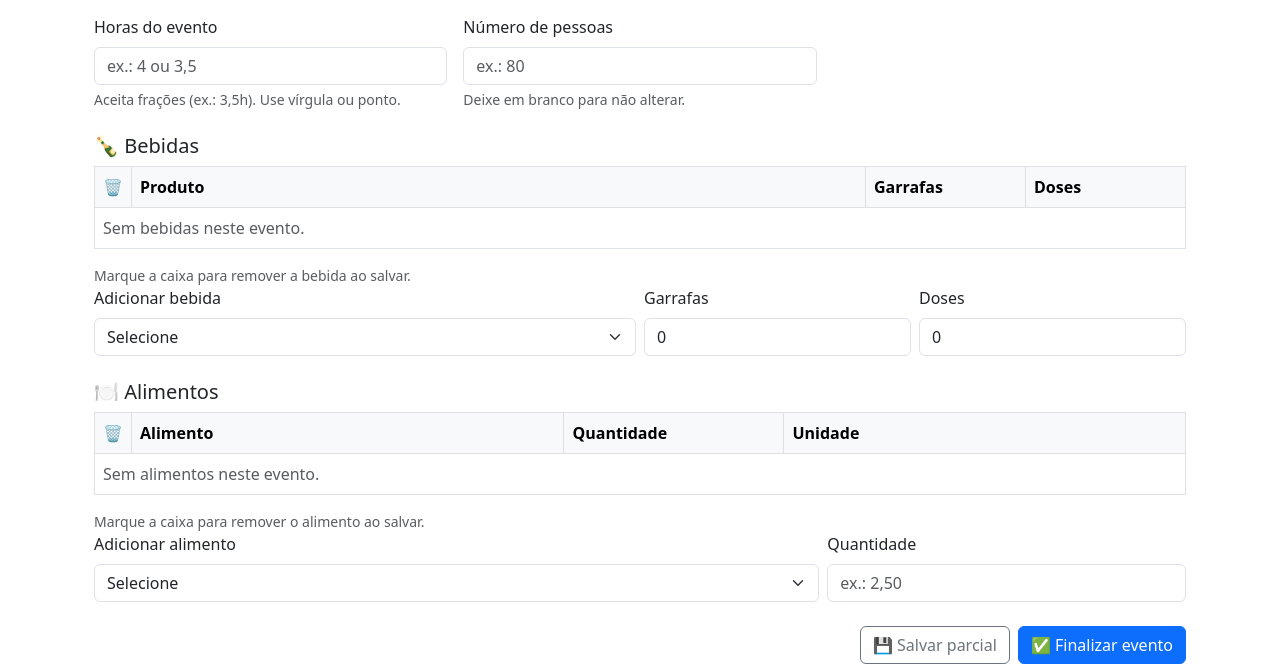
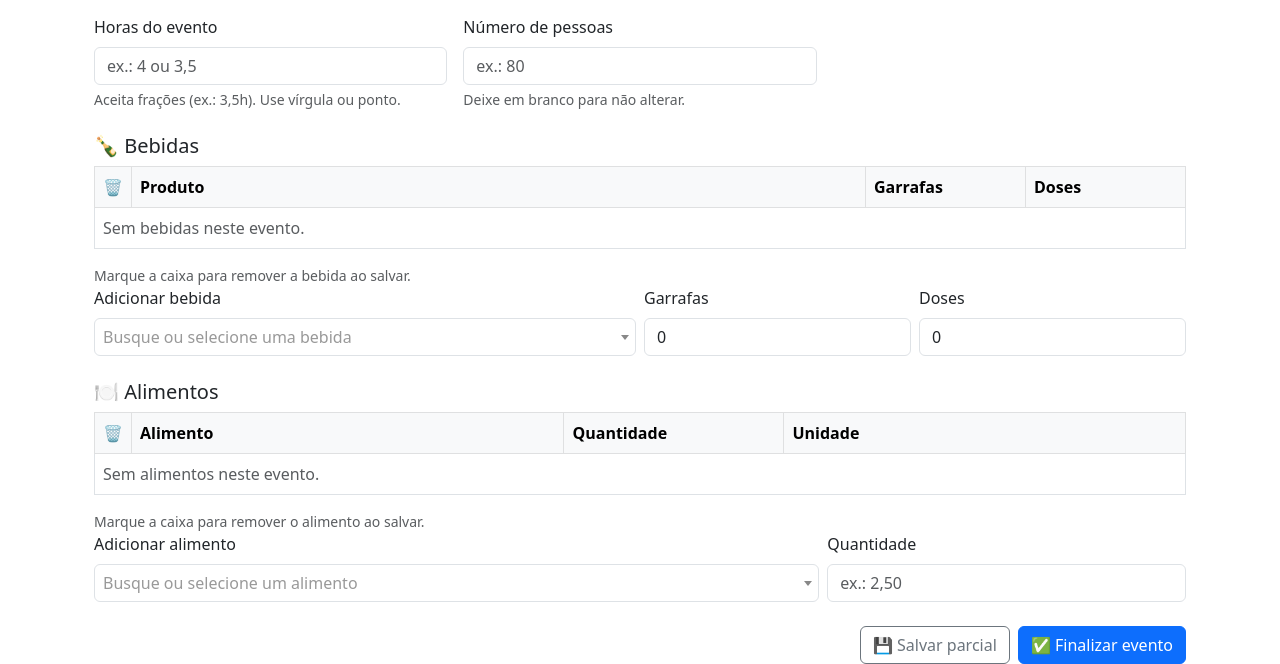
Before and after one commit to LucasAvilaP/sistema_bares, a Django app: template core/templates/eventos/editar_evento.html in a window 1280 px wide. Shown: the part 159-823 px from the top of the page. Run offline with Django 5.2, Linux system fonts and the light colour scheme; the template is opened without the code that fills it, so the values that code supplies are empty; some libraries are stand-ins or nearby versions.

Commit message:
corrigindo erro na lista

```diff
--- a/core/templates/eventos/editar_evento.html
+++ b/core/templates/eventos/editar_evento.html
@@ -2,6 +2,24 @@
 {% load custom_filters %}
 {% load l10n %}
 {% block content %}
+
+<!-- CSS do Select2 para estilização do campo de busca -->
+<link href="https://cdn.jsdelivr.net/npm/select2@4.1.0-rc.0/dist/css/select2.min.css" rel="stylesheet" />
+<style>
+  /* Pequeno ajuste para o Select2 ficar com a mesma altura dos inputs do Bootstrap */
+  .select2-container .select2-selection--single {
+    height: 38px !important;
+    border: 1px solid #dee2e6 !important;
+    border-radius: 0.375rem !important;
+  }
+  .select2-container--default .select2-selection--single .select2-selection__rendered {
+    line-height: 36px !important;
+  }
+  .select2-container--default .select2-selection--single .select2-selection__arrow {
+    height: 36px !important;
+  }
+</style>
+
 <div class="container">
   <h2 class="mb-3">🛠️ Editar / Finalizar Evento</h2>
 
@@ -148,7 +166,8 @@
         <select name="novo_alimento" class="form-select">
           <option value="">Selecione</option>
           {% for a in alimentos %}
-            <option value="{{ a.id }}">[{{ a.codigo }}] {{ a.nome }} ({{ a.get_unidade_display }})</option>
+            <!-- title exibe o nome completo no hover, truncatechars evita sobrecarga no DOM html -->
+            <option value="{{ a.id }}" title="{{ a.nome }}">[{{ a.codigo }}] {{ a.nome|truncatechars:120 }} ({{ a.get_unidade_display }})</option>
           {% endfor %}
         </select>
       </div>
@@ -165,9 +184,15 @@
   </form>
 </div>
 
-<!-- UX opcional: esmaece e desabilita inputs quando marcar "remover" -->
+<!-- Importação do jQuery (necessário para o Select2) e JS do Select2 -->
+<!-- OBS: Se o seu base.html já importar o jQuery, você pode remover a linha abaixo do jquery.min.js -->
+<script src="https://code.jquery.com/jquery-3.7.1.min.js"></script>
+<script src="https://cdn.jsdelivr.net/npm/select2@4.1.0-rc.0/dist/js/select2.min.js"></script>
+
+<!-- UX opcional: esmaece e desabilita inputs quando marcar "remover" + Inicialização do Select2 -->
 <script>
   (function () {
+    // Lógica original de remover itens
     const toggles = document.querySelectorAll('.del-toggle');
     toggles.forEach(function (chk) {
       const tr = chk.closest('tr');
@@ -187,6 +212,19 @@
       // estado inicial (caso browser recupere estado do form)
       applyState();
     });
+
+    // Lógica do Select2
+    $(document).ready(function() {
+        $('select[name="novo_alimento"]').select2({
+            width: '100%',
+            placeholder: 'Busque ou selecione um alimento'
+        });
+
+        $('select[name="novo_produto"]').select2({
+            width: '100%',
+            placeholder: 'Busque ou selecione uma bebida'
+        });
+    });
   })();
 </script>
 {% endblock %}
```
